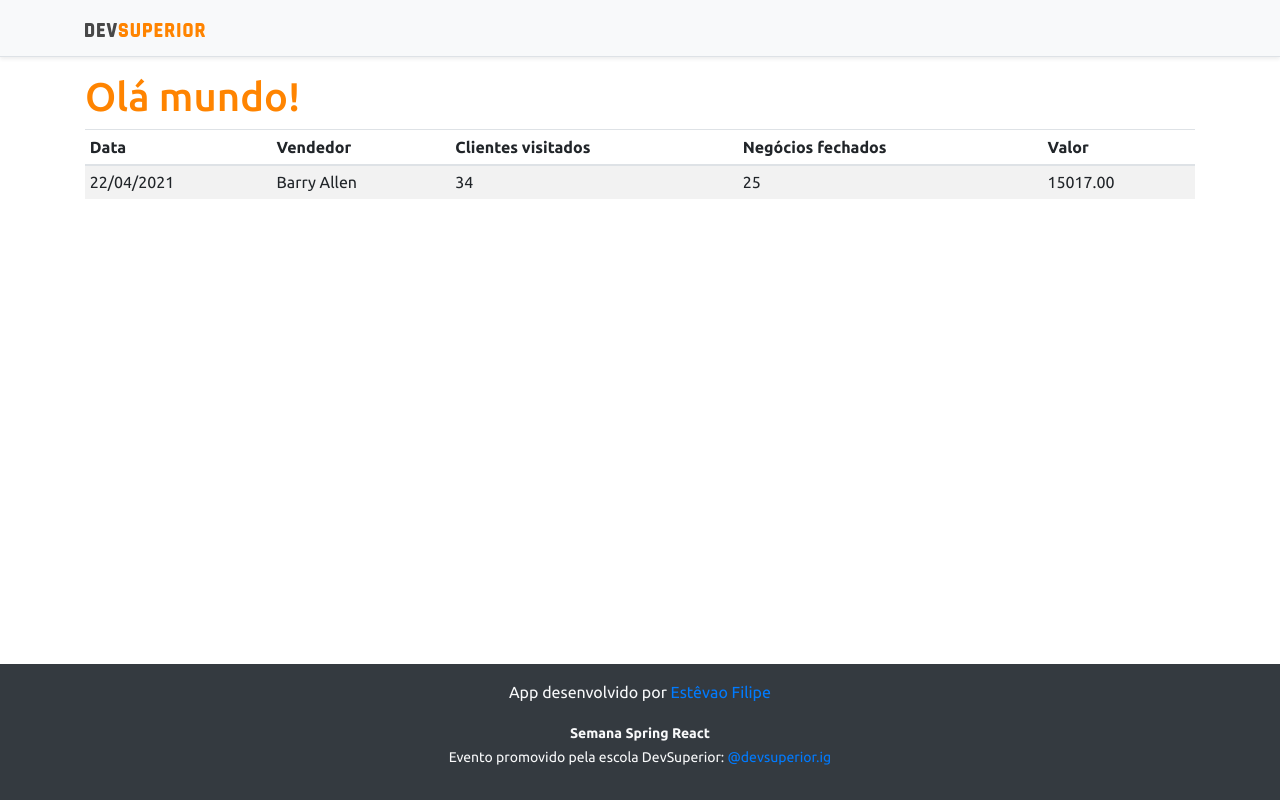
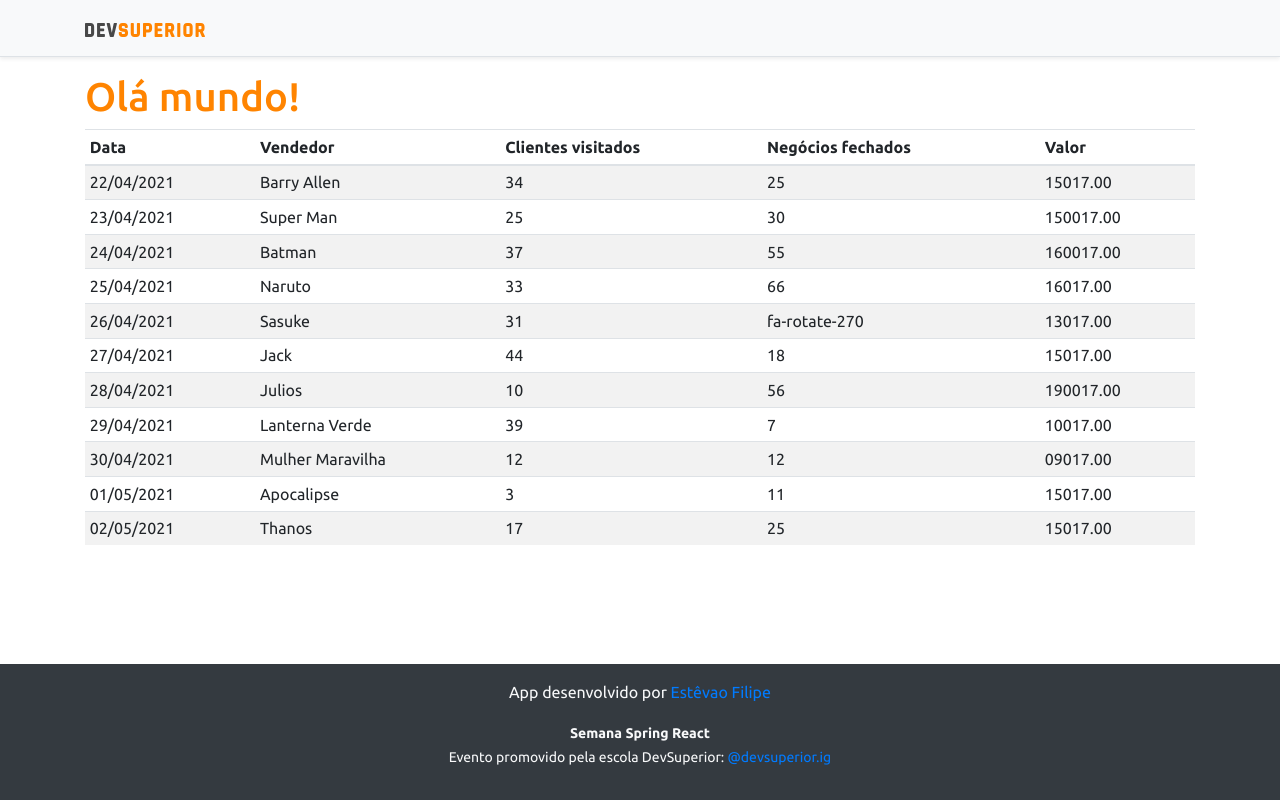
Before and after one commit to estevaof10/projetoVendas, a React (Create React App) app in the folder Frontend/: page / in a window 1280 px wide. Built offline with nearby package versions, Linux system fonts and the light colour scheme.

Commit message:
Basic static components

```diff
--- a/Frontend/src/components/DataTable/index.tsx
+++ b/Frontend/src/components/DataTable/index.tsx
@@ -20,6 +20,86 @@ function DataTable() {
                         <td>25</td>
                         <td>15017.00</td>
                     </tr>
+
+                    <tr>
+                        <td>23/04/2021</td>
+                        <td>Super Man</td>
+                        <td>25</td>
+                        <td>30</td>
+                        <td>150017.00</td>
+                    </tr>
+
+                    <tr>
+                        <td>24/04/2021</td>
+                        <td>Batman</td>
+                        <td>37</td>
+                        <td>55</td>
+                        <td>160017.00</td>
+                    </tr>
+
+                    <tr>
+                        <td>25/04/2021</td>
+                        <td>Naruto</td>
+                        <td>33</td>
+                        <td>66</td>
+                        <td>16017.00</td>
+                    </tr>
+
+                    <tr>
+                        <td>26/04/2021</td>
+                        <td>Sasuke</td>
+                        <td>31</td>
+                        <td>fa-rotate-270</td>
+                        <td>13017.00</td>
+                    </tr>
+
+                    <tr>
+                        <td>27/04/2021</td>
+                        <td>Jack</td>
+                        <td>44</td>
+                        <td>18</td>
+                        <td>15017.00</td>
+                    </tr>
+
+                    <tr>
+                        <td>28/04/2021</td>
+                        <td>Julios</td>
+                        <td>10</td>
+                        <td>56</td>
+                        <td>190017.00</td>
+                    </tr>
+
+                    <tr>
+                        <td>29/04/2021</td>
+                        <td>Lanterna Verde</td>
+                        <td>39</td>
+                        <td>7</td>
+                        <td>10017.00</td>
+                    </tr>
+
+                    <tr>
+                        <td>30/04/2021</td>
+                        <td>Mulher Maravilha</td>
+                        <td>12</td>
+                        <td>12</td>
+                        <td>09017.00</td>
+                    </tr>
+
+                    <tr>
+                        <td>01/05/2021</td>
+                        <td>Apocalipse</td>
+                        <td>3</td>
+                        <td>11</td>
+                        <td>15017.00</td>
+                    </tr>
+
+                    <tr>
+                        <td>02/05/2021</td>
+                        <td>Thanos</td>
+                        <td>17</td>
+                        <td>25</td>
+                        <td>15017.00</td>
+                    </tr>
                 </tbody>
             </table>
         </div>
```
